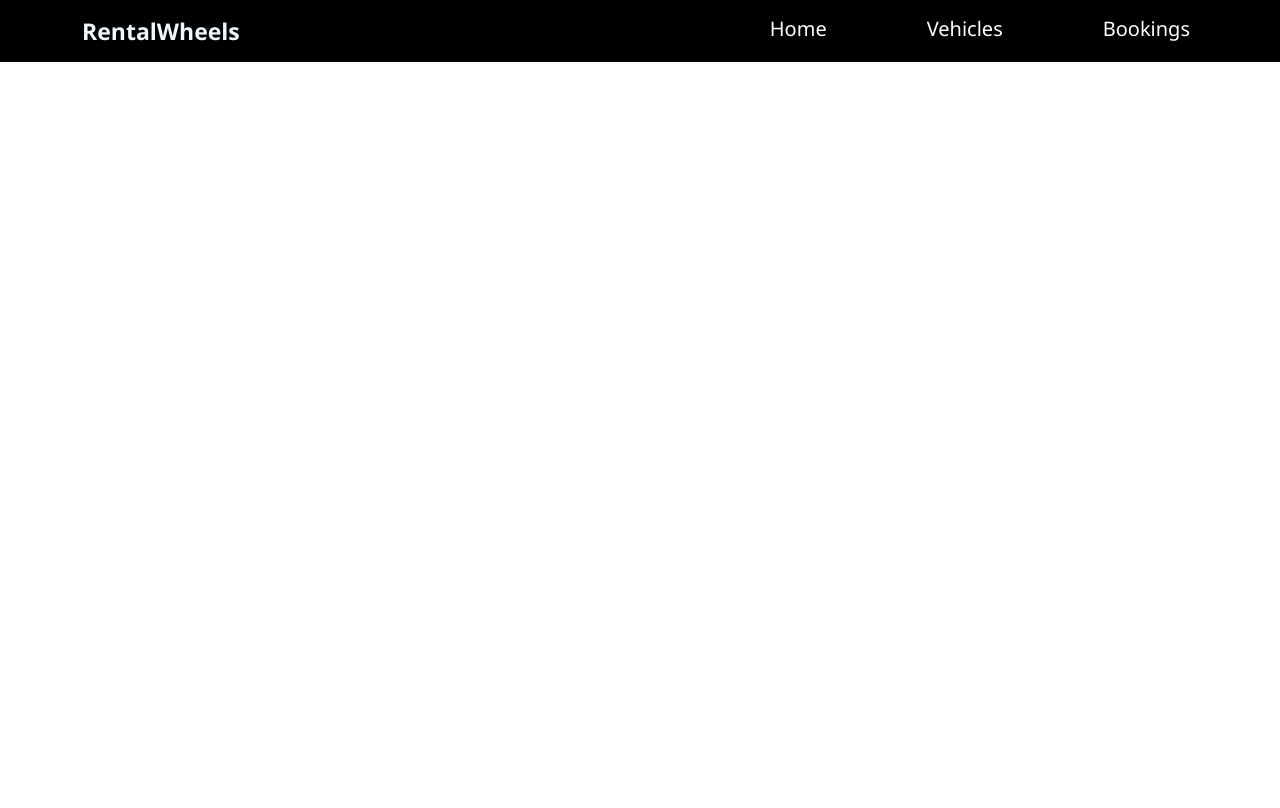
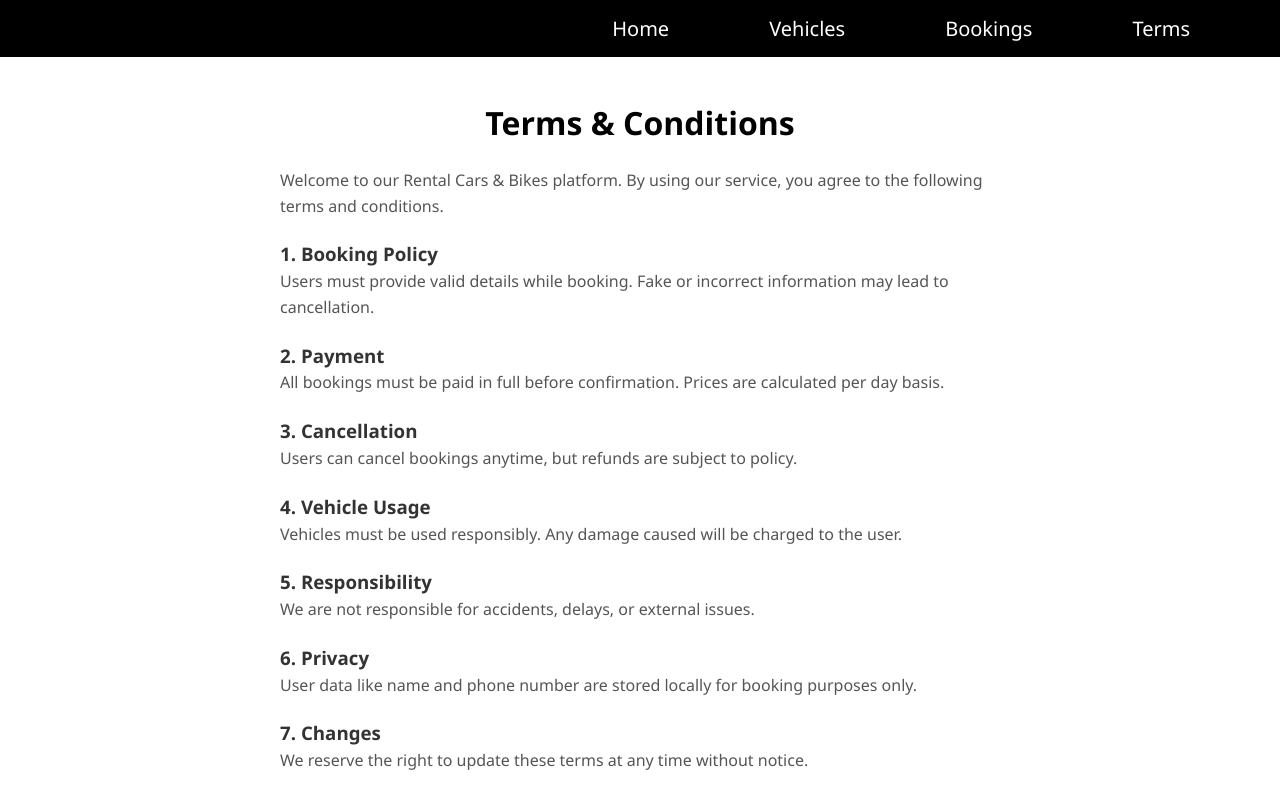
Before and after one commit to ManikandanJA/Rental_Project_New, a React (Vite) app: page /#/terms in a window 1280 px wide. Shown: the top 808 px of the page. Built offline with nearby package versions, Linux system fonts and the light colour scheme.

Commit message:
Added Terms & Conditions page

```diff
--- a/src/App.jsx
+++ b/src/App.jsx
@@ -5,6 +5,7 @@ import Vehicles from "./pages/Vehicles";
 import Details from "./pages/Details";
 import Login from "./pages/Login";
 import MyBookings from "./pages/MyBookings";
+import Terms from "./pages/Terms";
 
 function App() {
   return (
@@ -13,6 +14,7 @@ function App() {
       <Routes>
         <Route path="/" element={<Home />} />
         <Route path="/vehicles" element={<Vehicles />} />
+        <Route path="/terms" element={<Terms />} />
         <Route path="/details/:id" element={<Details />} />
         <Route path="/login" element={<Login />} />
         <Route path="/my-bookings" element={<MyBookings />} />
--- a/src/components/Navbar.jsx
+++ b/src/components/Navbar.jsx
@@ -3,10 +3,10 @@ import { Link } from "react-router-dom";
 function Navbar() {
   return (
     <nav>
-      <h1>RentalWheels</h1>
       <Link to="/">Home</Link>
       <Link to="/vehicles">Vehicles</Link>
       <Link to="/my-bookings">Bookings</Link>
+      <Link to="/terms">Terms</Link>
     </nav>
   );
 }
--- /dev/null
+++ b/src/pages/Terms.css
@@ -0,0 +1,20 @@
+.terms-page {
+  padding: 40px;
+  max-width: 800px;
+  margin: auto;
+  line-height: 1.6;
+}
+
+.terms-page h1 {
+  text-align: center;
+  margin-bottom: 20px;
+}
+
+.terms-page h3 {
+  margin-top: 20px;
+  color: #333;
+}
+
+.terms-page p {
+  color: #555;
+}
--- /dev/null
+++ b/src/pages/Terms.jsx
@@ -0,0 +1,56 @@
+import "./Terms.css";
+
+function Terms() {
+  return (
+    <div className="terms-page">
+      <h1>Terms & Conditions</h1>
+
+      <p>
+        Welcome to our Rental Cars & Bikes platform. By using our service,
+        you agree to the following terms and conditions.
+      </p>
+
+      <h3>1. Booking Policy</h3>
+      <p>
+        Users must provide valid details while booking. Fake or incorrect
+        information may lead to cancellation.
+      </p>
+
+      <h3>2. Payment</h3>
+      <p>
+        All bookings must be paid in full before confirmation. Prices are
+        calculated per day basis.
+      </p>
+
+      <h3>3. Cancellation</h3>
+      <p>
+        Users can cancel bookings anytime, but refunds are subject to policy.
+      </p>
+
+      <h3>4. Vehicle Usage</h3>
+      <p>
+        Vehicles must be used responsibly. Any damage caused will be charged
+        to the user.
+      </p>
+
+      <h3>5. Responsibility</h3>
+      <p>
+        We are not responsible for accidents, delays, or external issues.
+      </p>
+
+      <h3>6. Privacy</h3>
+      <p>
+        User data like name and phone number are stored locally for booking
+        purposes only.
+      </p>
+
+      <h3>7. Changes</h3>
+      <p>
+        We reserve the right to update these terms at any time without notice.
+      </p>
+
+    </div>
+  );
+}
+
+export default Terms;
```
